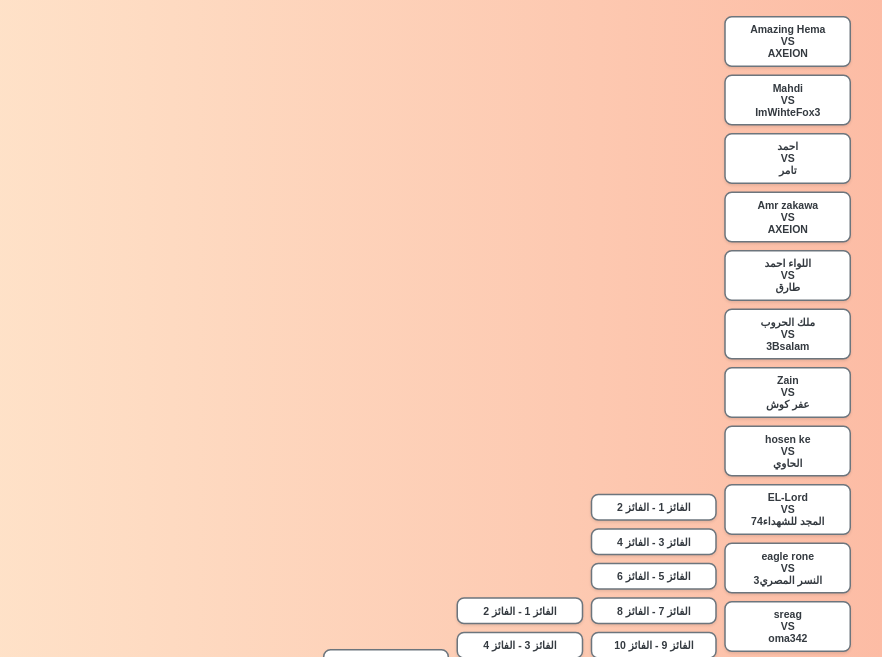
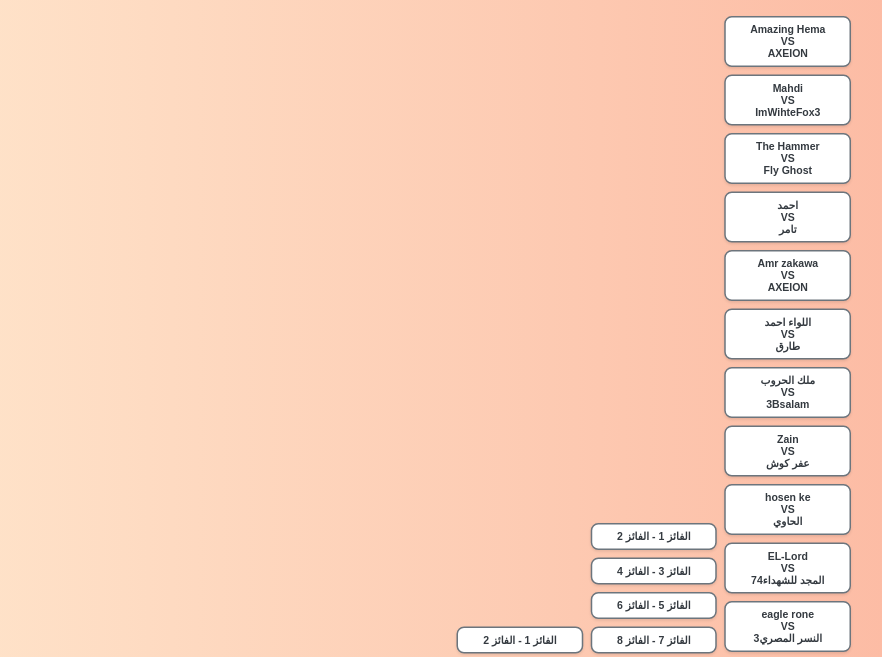
Before and after one commit to LordDZx/challenge, a plain HTML site: page index.html in a window 1280 px wide. Shown: the part 106-763 px from the top of the page, without its empty margins (254-1136 px from the left). Drawn offline with Linux system fonts and the light colour scheme.

Commit message:
Update index.html

```diff
--- a/index.html
+++ b/index.html
@@ -16,6 +16,7 @@
     <div class="round">
         <div class="match">Amazing Hema <br>VS<br> AXEION</div>
         <div class="match">Mahdi  <br>VS<br>ImWihteFox3</div>
+        <div class="match">The Hammer  <br>VS<br>Fly Ghost</div>
         <div class="match">احمد <br>VS<br> تامر</div>
         <div class="match">Amr zakawa <br>VS<br> AXEION</div>
         <div class="match">اللواء احمد <br>VS<br> طارق</div>
```
